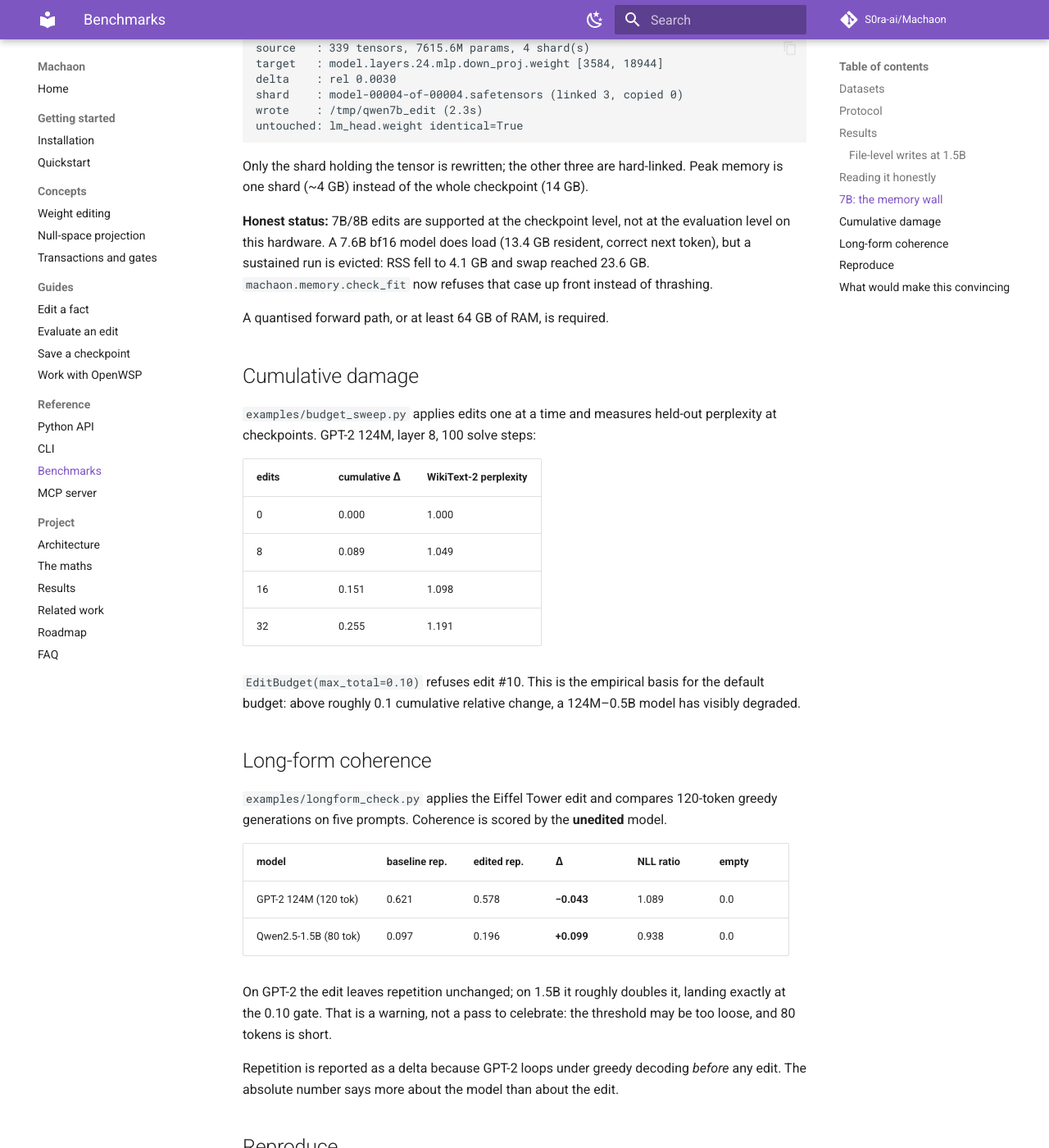
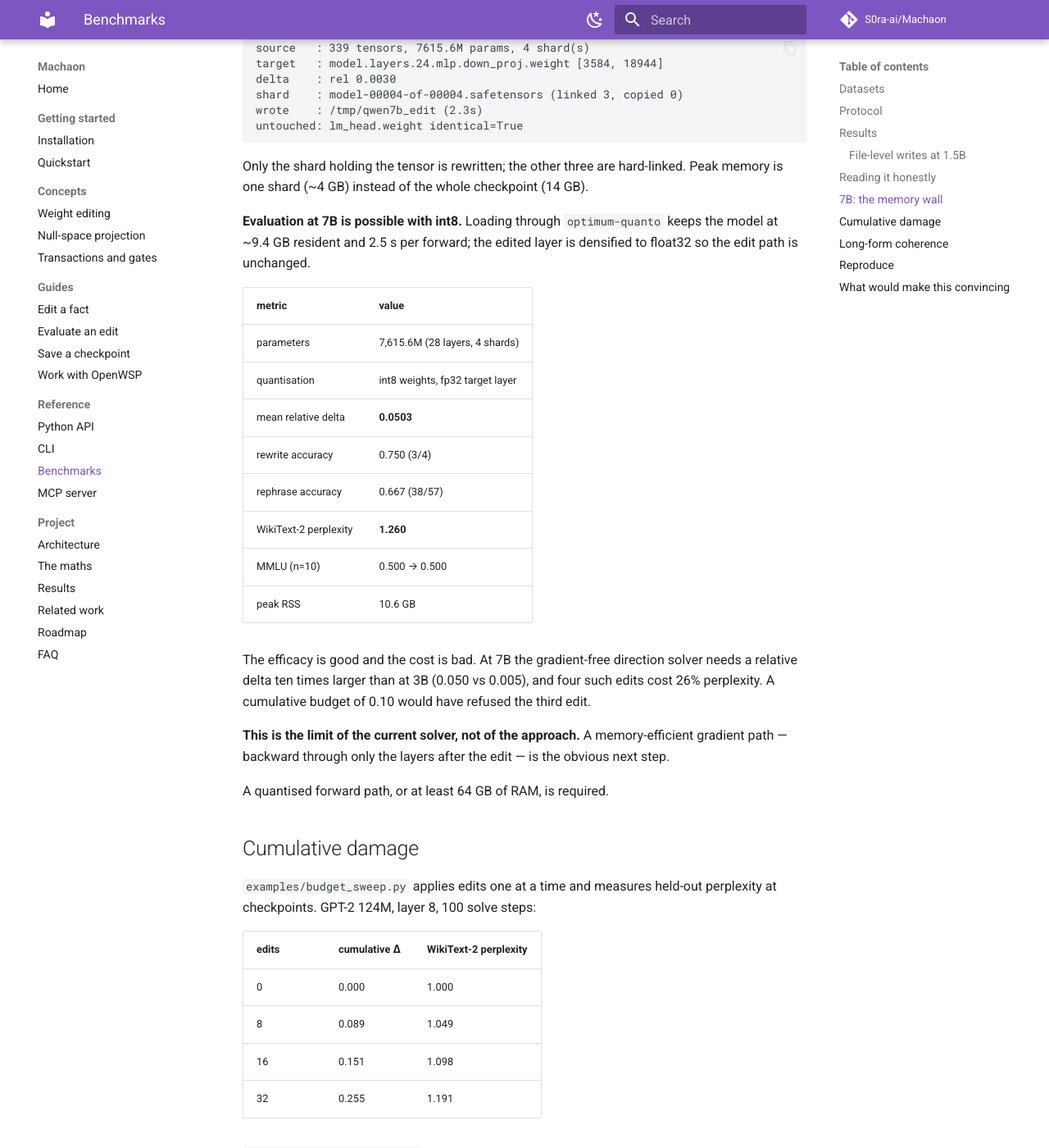
Before and after one commit to S0ra-ai/Machaon, an MkDocs documentation site: the page built from docs/reference/benchmarks.md, in a window 1280 px wide and 1400 px high, scrolled down 3437 px. Shown: the whole window at 82% size. Built offline with MkDocs 1.6.1 and Material for MkDocs 9.7.7, drawn with Linux system fonts in a browser that asks for light colours; comment, search, counter and statistics services are not loaded.

Commit message:
docs: record the 7B int8 result in the README and benchmark page
The earlier edit silently missed: the table has six columns, not seven, and the
paragraph wrapping differed. Verified by grepping for the numbers afterwards.

```diff
--- a/docs/reference/benchmarks.md
+++ b/docs/reference/benchmarks.md
@@ -133,11 +133,29 @@ untouched: lm_head.weight identical=True
 Only the shard holding the tensor is rewritten; the other three are hard-linked.
 Peak memory is one shard (~4 GB) instead of the whole checkpoint (14 GB).
 
-**Honest status:** 7B/8B edits are supported at the checkpoint level, not at the
-evaluation level on this hardware. A 7.6B bf16 model does load (13.4 GB
-resident, correct next token), but a sustained run is evicted: RSS fell to
-4.1 GB and swap reached 23.6 GB. `machaon.memory.check_fit` now refuses that
-case up front instead of thrashing.
+**Evaluation at 7B is possible with int8.** Loading through `optimum-quanto`
+keeps the model at ~9.4 GB resident and 2.5 s per forward; the edited layer is
+densified to float32 so the edit path is unchanged.
+
+| metric | value |
+|---|---|
+| parameters | 7,615.6M (28 layers, 4 shards) |
+| quantisation | int8 weights, fp32 target layer |
+| mean relative delta | **0.0503** |
+| rewrite accuracy | 0.750 (3/4) |
+| rephrase accuracy | 0.667 (38/57) |
+| WikiText-2 perplexity | **1.260** |
+| MMLU (n=10) | 0.500 → 0.500 |
+| peak RSS | 10.6 GB |
+
+The efficacy is good and the cost is bad. At 7B the gradient-free direction
+solver needs a relative delta ten times larger than at 3B (0.050 vs 0.005), and
+four such edits cost 26% perplexity. A cumulative budget of 0.10 would have
+refused the third edit.
+
+**This is the limit of the current solver, not of the approach.** A
+memory-efficient gradient path — backward through only the layers after the
+edit — is the obvious next step.
 
 A quantised forward path, or at least 64 GB of RAM, is required.
 
```
Also changed, not shown: README.md (+1 -0 lines).
